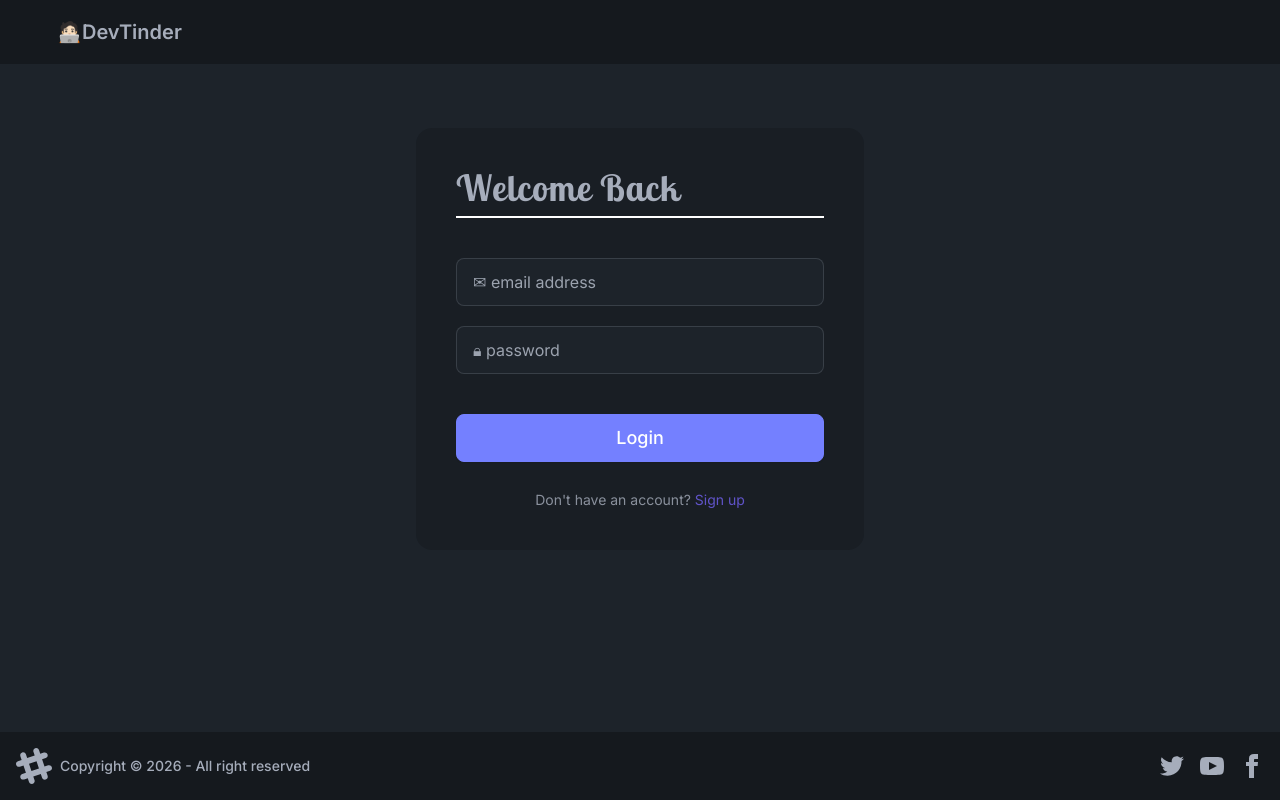
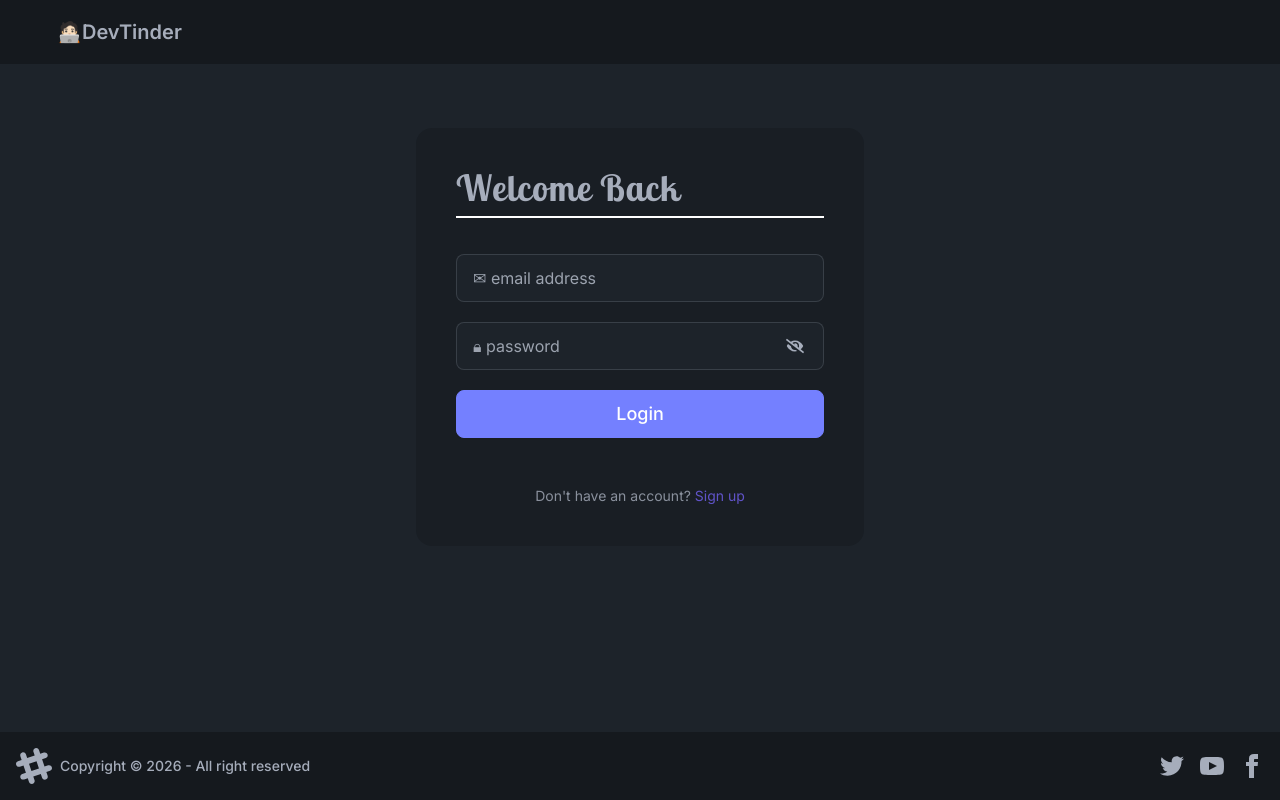
Before and after one commit to himanshu-mawari/devtinder-frontend, a React (Vite) app: page /login in a window 1280 px wide. Built offline with nearby package versions, Linux system fonts and the light colour scheme; no server answers.

Commit message:
Add skill input field and implement secure password toggle (show/hide)

```diff
--- a/package.json
+++ b/package.json
@@ -14,6 +14,7 @@
     "axios": "^1.13.4",
     "react": "^19.2.0",
     "react-dom": "^19.2.0",
+    "react-icons": "^5.5.0",
     "react-redux": "^9.2.0",
     "react-router-dom": "^7.13.0"
   },
--- a/src/Components/EditProfile.jsx
+++ b/src/Components/EditProfile.jsx
@@ -14,13 +14,16 @@ export const EditProfile = ({ profileData }) => {
   const [profilePicture, setProfilePicture] = useState(
     profileData.profilePicture,
   );
+  const [skills, setSkills] = useState([]);
+  const [skillInput, setSkillInput] = useState("");
 
   const [bio, setBio] = useState(profileData.bio);
   const [toast, setToast] = useState(false);
   const [error, setError] = useState("");
   const dispatch = useDispatch();
 
-  console.log(error);
+
+
   const saveProfile = async () => {
     const newErrors = {};
 
@@ -37,7 +40,7 @@ export const EditProfile = ({ profileData }) => {
 
     const res = await axios.patch(
       BASE_URL + "profile/edit",
-      { firstName, lastName, profilePicture, age, gender, bio },
+      { firstName, lastName, profilePicture, age, gender, bio, skills },
       { withCredentials: true },
     );
     dispatch(addUser(res?.data?.data));
@@ -45,6 +48,25 @@ export const EditProfile = ({ profileData }) => {
     setTimeout(() => {
       setToast(false);
     }, 2000);
+  };
+
+  const handleAddSkill = () => {
+    const cleaned = skillInput.trim().toLowerCase();
+
+    if (cleaned.length < 2) return;
+
+    if (skills.includes(cleaned)) {
+      alert("Skill already added");
+      return;
+    }
+
+    if (skills.length >= 20) {
+      alert("Max 20 skills allowed");
+      return;
+    }
+
+    setSkills([...skills, cleaned]);
+    setSkillInput("");
   };
 
   return (
@@ -118,6 +140,49 @@ export const EditProfile = ({ profileData }) => {
           </select>
 
           <label className="label">
+            <span className="label-text text-sm">Skills: </span>
+          </label>
+          <div>
+            <div className="flex items-center gap-2 w-full">
+              <input
+                type="text"
+                value={skillInput}
+                onChange={(e) => setSkillInput(e.target.value)}
+                onKeyDown={(e) => e.key === "Enter" && handleAddSkill()}
+                className="input input-bordered flex-1 h-9 text-sm"
+                placeholder="Add a skill"
+              />
+
+              <button
+                onClick={handleAddSkill}
+                className="btn btn-primary  px-4 btn-sm"
+              >
+                Add
+              </button>
+            </div>
+            <div>
+             {skills.length > 0 && (
+  <div className="flex flex-wrap gap-2 mt-2">
+    {skills.map((skill) => (
+      <div
+        key={skill}
+        className="badge badge-outline badge-lg gap-2"
+      >
+        {skill}
+        <button
+          className="text-xs"
+        >
+          ✕
+        </button>
+      </div>
+    ))}
+  </div>
+)}
+
+            </div>
+          </div>
+
+          <label className="label">
             <span className="label-text text-sm">Bio:</span>
           </label>
           <textarea
--- a/src/Components/Login.jsx
+++ b/src/Components/Login.jsx
@@ -4,15 +4,20 @@ import { BASE_URL } from "../utils/constants";
 import { useDispatch } from "react-redux";
 import { addUser } from "../utils/userSlice";
 import { useNavigate, Link } from "react-router-dom";
+import { FaEye, FaEyeSlash } from "react-icons/fa";
 
 const Login = () => {
   const [email, setEmailId] = useState("");
   const [password, setPassword] = useState("");
   const [error, setError] = useState("");
+  const [visibility, setVisibility] = useState(false);
   const dispatch = useDispatch();
   const navigate = useNavigate();
 
-  const handleLogin = async () => {
+
+
+  const handleLogin = async (e) => {
+    e.preventDefault();
     try {
       if (email === "" && password === "") {
         setError("Email and password required");
@@ -42,15 +47,16 @@ const Login = () => {
   return (
     <div className="flex justify-center mt-16  ">
       <div className="card card-border bg-base-200 w-full max-w-md p-2">
-        <div className="card-body flex flex-col gap-y-5">
-          <h2
-            className="text-left pb-2 text-4xl font-bold font-login mb-5 tracking-wide border-b-2 border-white "
-          >
+        <div className="card-body flex flex-col gap-y-4">
+          <h2 className="text-left pb-2 text-4xl font-bold font-login mb-5 tracking-wide border-b-2 border-white ">
             Welcome Back
           </h2>
-          <div className="flex flex-col gap-y-5">
+          <form
+            onSubmit={handleLogin}
+            className="flex flex-col gap-y-5 relative"
+          >
             <input
-              type="text"
+              type="type"
               placeholder="✉︎ email address"
               className="input input-bordered w-full text-md  "
               value={email}
@@ -58,23 +64,35 @@ const Login = () => {
             />
 
             <input
-              type="text"
+              type={visibility ? "text" : "password"}
               placeholder="🔒︎ password"
-              className="input input-bordered w-full text-md active:text-opacity-100 "
+              className=" input input-bordered w-full text-md active:text-opacity-100 "
               value={password}
               onChange={(e) => setPassword(e.target.value)}
             />
-          </div>
-          <p className="text-red-700 ml-2">{error} </p>
-          <div className="card-actions justify-end">
+            <button
+              type="button"
+              className="absolute top-[5.2rem] right-5 text-lg  "
+              onClick={() => {
+                setVisibility(!visibility);
+                setTimeout(() => {
+                  setVisibility(false);
+                }, 3000);
+              }}
+            >
+              {visibility ? <FaEye /> : <FaEyeSlash />}
+            </button>
             <button
               className="btn btn-primary w-full text-white font-medium text-lg "
-              onClick={() => handleLogin()}
+              type="submit"
             >
               Login
             </button>
-          </div>
-          <div className="text-sm opacity-80 mt-2 text-center">
+          </form>
+
+          <p className="text-red-700 ml-2">{error} </p>
+          <div className="card-actions justify-end"></div>
+          <div className="text-sm opacity-80 text-center">
             Don't have an account?{" "}
             <span className="text-[#7261f2]  hover:border-[#7261f2] pb-1 hover:border-b-2">
               <Link to="/signup">Sign up</Link>
--- a/src/Components/Profile.jsx
+++ b/src/Components/Profile.jsx
@@ -2,14 +2,9 @@ import EditProfile from "./EditProfile";
 import { useSelector } from "react-redux";
 
 const Profile = () => {
-  const userData = useSelector(store => store?.user);
+  const userData = useSelector((store) => store?.user);
 
-  return (
-    <div>
+  return <div>{userData && <EditProfile profileData={userData} />}</div>;
+};
 
-    {userData && <EditProfile profileData={userData}/>}
-    </div>
-  )
-}
-
-export default Profile
+export default Profile;
--- a/src/Components/UserCard.jsx
+++ b/src/Components/UserCard.jsx
@@ -4,7 +4,6 @@ import { removeFeed } from "../utils/feedSlice";
 import { useDispatch } from "react-redux";
 
 const UserCard = ({ userData }) => {
-  console.log(userData)
   const { firstName, bio, age, profilePicture, skills , _id } = userData;
   const dispatch = useDispatch();
 
```
Also changed, not shown: 1 other file (tests, documents, lock files or other folders).
